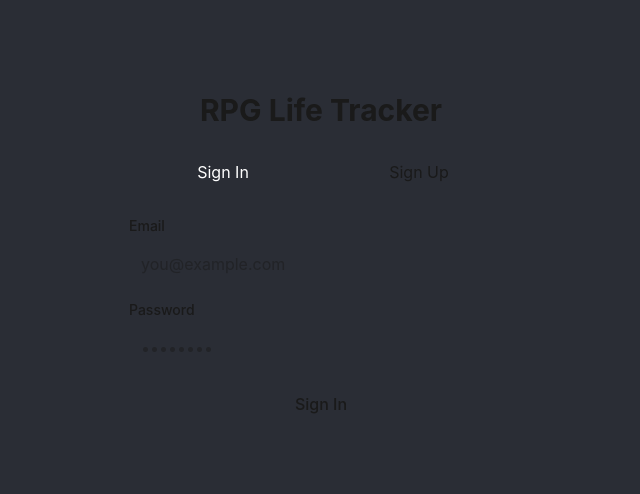
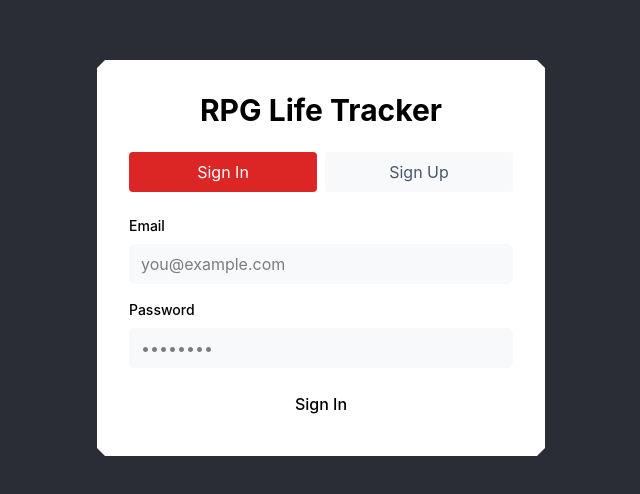
Before and after one commit to CondensedSleep/rpg-life-tracker, a React (Vite) app: page /auth in a window 1280 px wide. Shown: the part 142-636 px from the top of the page, without its empty margins (319-959 px from the left). Built offline with nearby package versions, Linux system fonts and the light colour scheme; no server answers.

Commit message:
fix: Convert to Tailwind v4 @theme syntax
- Removed tailwind.config.js (not needed in v4)
- Updated index.css to use @theme directive
- Defined colors using --color-* naming convention
- This should now properly apply all styles

```diff
--- a/src/index.css
+++ b/src/index.css
@@ -1,27 +1,25 @@
 @import "tailwindcss";
 
-:root {
-  /* Backgrounds - Light Mode */
-  --bg-base: #2a2d35;
-  --bg-card: #ffffff;
-  --bg-card-secondary: #f8f9fa;
+@theme {
+  --color-base: #2a2d35;
+  --color-card: #ffffff;
+  --color-card-secondary: #f8f9fa;
 
-  /* Text */
-  --text-primary: #1a1a1a;
-  --text-secondary: #4a5568;
-  --text-tertiary: #9ca3af;
+  --color-primary: #1a1a1a;
+  --color-secondary: #4a5568;
+  --color-tertiary: #9ca3af;
 
-  /* Accents */
-  --accent-red: #dc2626;
-  --accent-red-hover: #b91c1c;
-  --accent-green: #16a34a;
-  --accent-green-hover: #15803d;
-  --accent-amber: #f59e0b;
+  --color-red: #dc2626;
+  --color-red-hover: #b91c1c;
+  --color-green: #16a34a;
+  --color-green-hover: #15803d;
+  --color-amber: #f59e0b;
 
-  /* Borders & Shadows */
-  --border-subtle: #e5e7eb;
+  --color-subtle: #e5e7eb;
+
   --shadow-hard: 0 2px 0 rgba(0, 0, 0, 0.1);
   --shadow-card: 0 4px 0 rgba(0, 0, 0, 0.08);
+  --shadow-card-hover: 0 6px 0 rgba(0, 0, 0, 0.12);
 }
 
 /* Diagonal Corner Utilities */
--- a/tailwind.config.js
+++ /dev/null
@@ -1,34 +0,0 @@
-/** @type {import('tailwindcss').Config} */
-export default {
-  content: [
-    "./index.html",
-    "./src/**/*.{js,ts,jsx,tsx}",
-  ],
-  theme: {
-    extend: {
-      gridTemplateColumns: {
-        '20': 'repeat(20, minmax(0, 1fr))',
-      },
-      colors: {
-        'base': 'var(--bg-base)',
-        'card': 'var(--bg-card)',
-        'card-secondary': 'var(--bg-card-secondary)',
-        'primary': 'var(--text-primary)',
-        'secondary': 'var(--text-secondary)',
-        'tertiary': 'var(--text-tertiary)',
-        'red': 'var(--accent-red)',
-        'red-hover': 'var(--accent-red-hover)',
-        'green': 'var(--accent-green)',
-        'green-hover': 'var(--accent-green-hover)',
-        'amber': 'var(--accent-amber)',
-        'subtle': 'var(--border-subtle)',
-      },
-      boxShadow: {
-        'hard': 'var(--shadow-hard)',
-        'card': 'var(--shadow-card)',
-        'card-hover': '0 6px 0 rgba(0,0,0,0.12)',
-      },
-    },
-  },
-  plugins: [],
-}
```
